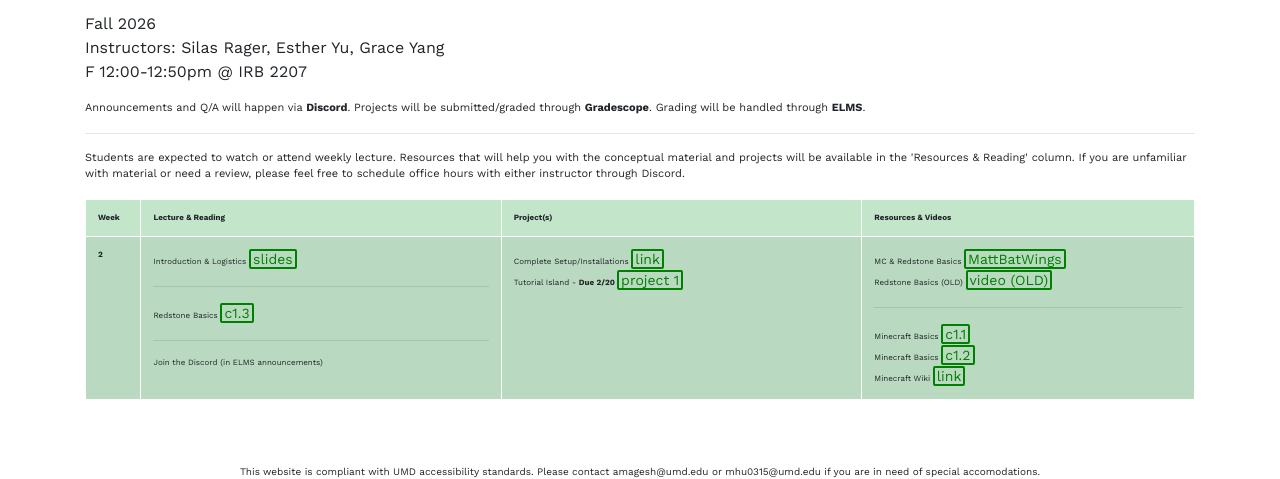
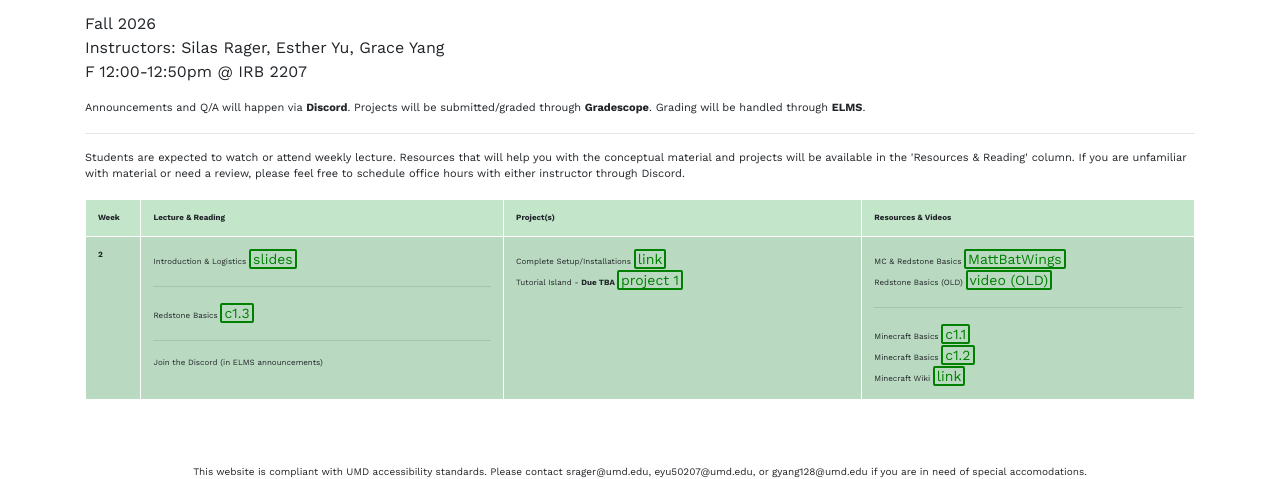
Before and after one commit to umd-cmsc389e/umd-cmsc389e.github.io, a website: page index.html in a window 1280 px wide. Shown: the part 649-1128 px from the top of the page. Drawn offline with nearby package versions, Linux system fonts and the light colour scheme.

Commit message:
minor changes

```diff
--- a/index.html
+++ b/index.html
@@ -118,7 +118,7 @@
               <td>
                 Complete Setup/Installations <a target="_blank" class="link" href="https://github.com/umd-cmsc389e/spring26/tree/main/setup">link</a>
                 <br />
-                Tutorial Island - <strong>Due 2/20 </strong>
+                Tutorial Island - <strong>Due TBA </strong>
                 <a target="_blank" href="https://github.com/umd-cmsc389e/spring26/tree/main/project1" class="link">project 1</a>
               </td>
               <td>
@@ -486,7 +486,7 @@
     </div>
 
     <br> <br>
-    <footer>This website is compliant with UMD accessibility standards. Please contact amagesh@umd.edu or mhu0315@umd.edu if you
+    <footer>This website is compliant with UMD accessibility standards. Please contact srager@umd.edu, eyu50207@umd.edu, or gyang128@umd.edu if you
       are in need of special accomodations.</footer>
 
 
```
